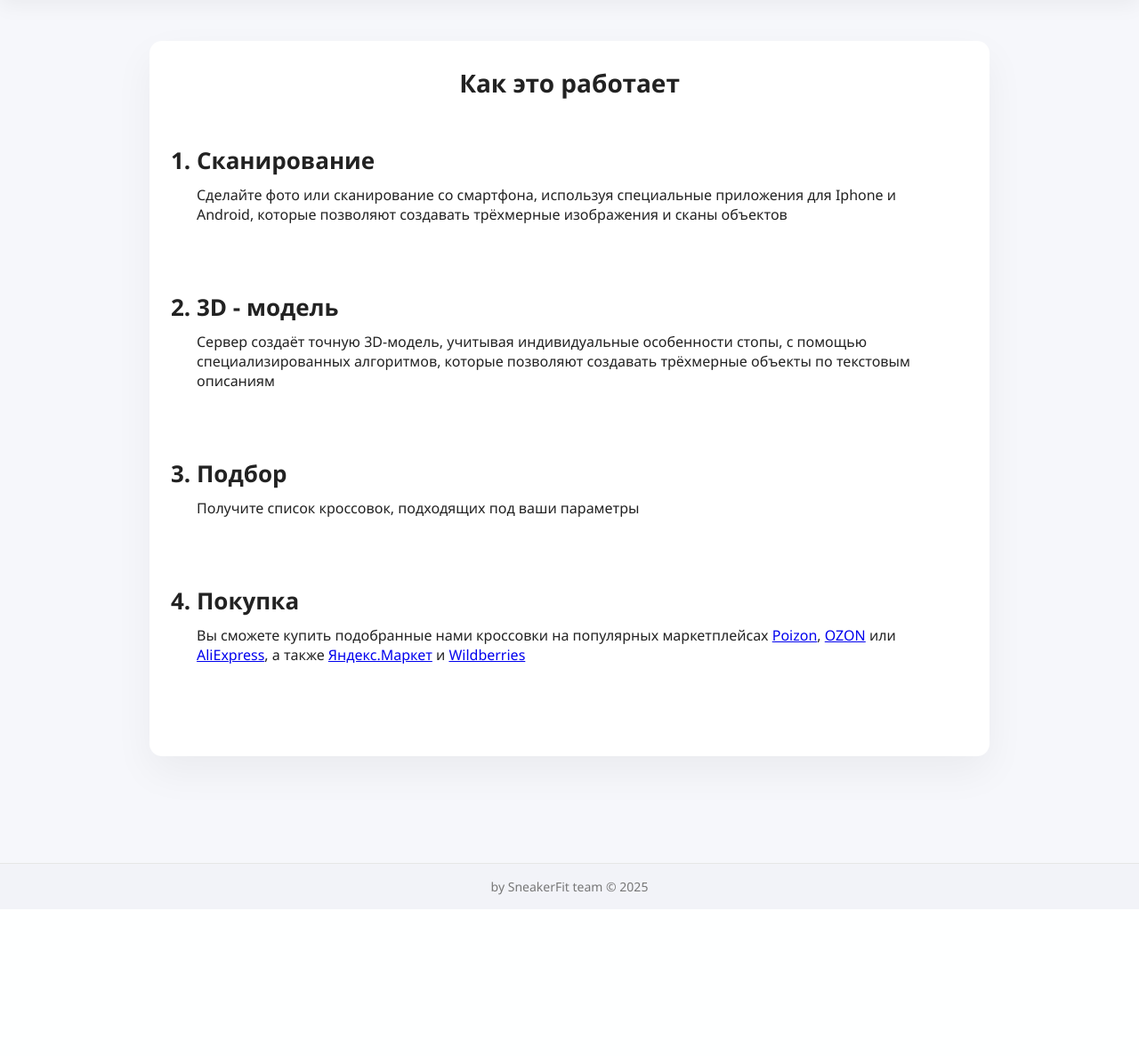
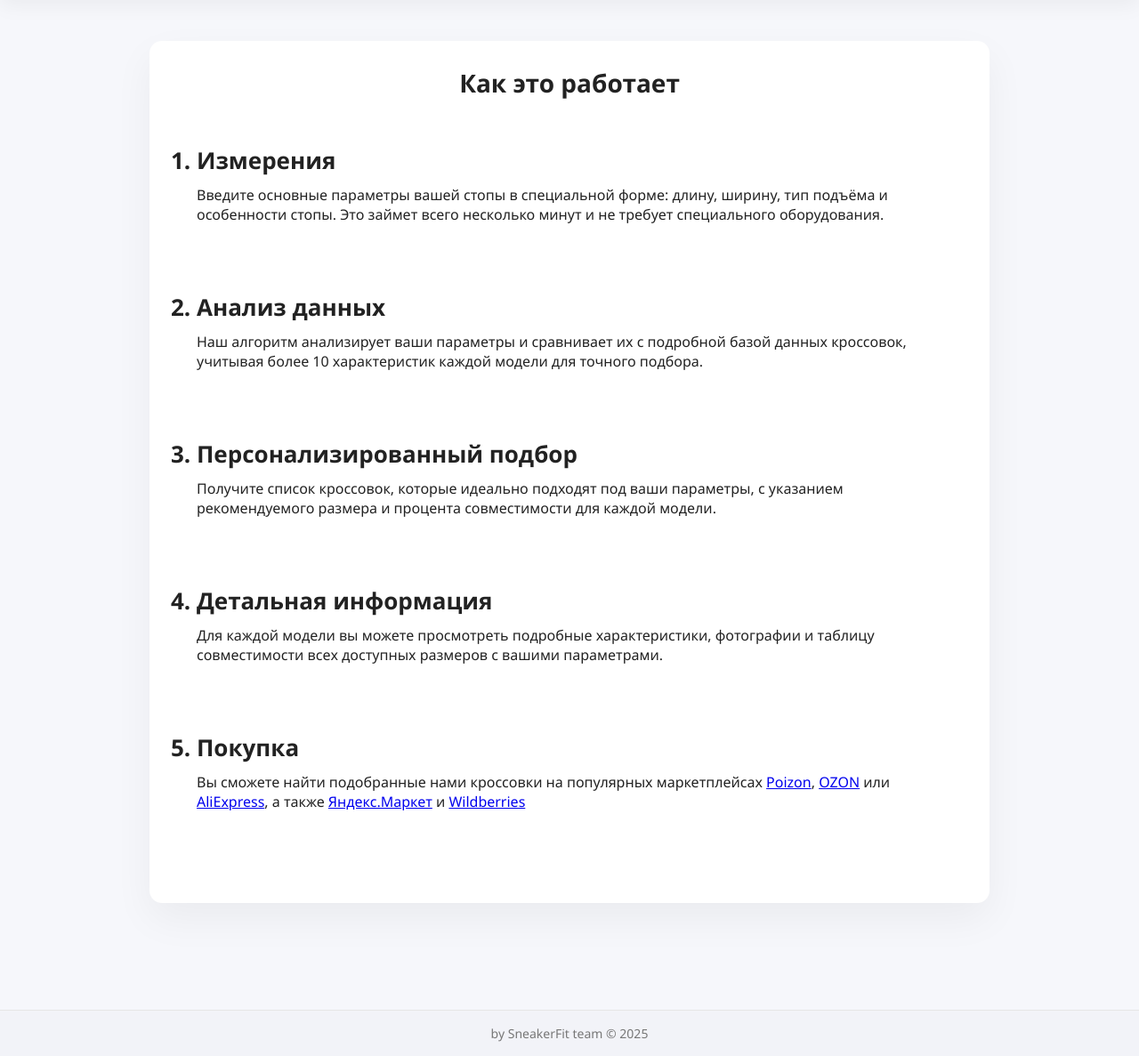
Before and after one commit to Lishankov/SneakerFit, a Flask app: page /how in a window 1280 px wide. Shown: the part 74-1261 px from the top of the page at 89% size. Before the commit the page ends 1080 px from the top, so only its background shows below. Run offline with Flask 3, Linux system fonts and the light colour scheme.

Commit message:
chande text in how

```diff
--- a/SneakerFit/templates/how.html
+++ b/SneakerFit/templates/how.html
@@ -30,14 +30,16 @@
         <div class="card" style="animation: fadeIn 0.4s;">
             <h1 style="text-align:center">Как это работает</h1>
             <ol style="margin: 50px 25px">
-                <li style="font-size:26px; font-weight: bold">Сканирование</li>
-                <p style="margin: 10px 0 75px 0">Сделайте фото или сканирование со смартфона, используя специальные приложения для Iphone и Android, которые позволяют создавать трёхмерные изображения и сканы объектов</p>
-                <li style="font-size:26px; font-weight: bold">3D - модель</li>
-                <p style="margin: 10px 0 75px 0">Сервер создаёт точную 3D-модель, учитывая индивидуальные особенности стопы, с помощью специализированных алгоритмов, которые позволяют создавать трёхмерные объекты по текстовым описаниям</p>
-                <li style="font-size:26px; font-weight: bold">Подбор</li>
-                <p style="margin: 10px 0 75px 0">Получите список кроссовок, подходящих под ваши параметры</p>
+                <li style="font-size:26px; font-weight: bold">Измерения</li>
+                <p style="margin: 10px 0 75px 0">Введите основные параметры вашей стопы в специальной форме: длину, ширину, тип подъёма и особенности стопы. Это займет всего несколько минут и не требует специального оборудования.</p>
+                <li style="font-size:26px; font-weight: bold">Анализ данных</li>
+                <p style="margin: 10px 0 75px 0">Наш алгоритм анализирует ваши параметры и сравнивает их с подробной базой данных кроссовок, учитывая более 10 характеристик каждой модели для точного подбора.</p>
+                <li style="font-size:26px; font-weight: bold">Персонализированный подбор</li>
+                <p style="margin: 10px 0 75px 0">Получите список кроссовок, которые идеально подходят под ваши параметры, с указанием рекомендуемого размера и процента совместимости для каждой модели.</p>
+                <li style="font-size:26px; font-weight: bold">Детальная информация</li>
+                <p style="margin: 10px 0 75px 0">Для каждой модели вы можете просмотреть подробные характеристики, фотографии и таблицу совместимости всех доступных размеров с вашими параметрами.</p>
                 <li style="font-size:26px; font-weight: bold">Покупка</li>
-                <p style="margin: 10px 0 75px 0">Вы сможете купить подобранные нами кроссовки на популярных маркетплейсах <a href="https://poizon.ru/">Poizon</a>, <a href="https://www.ozon.ru/">OZON</a> или <a href="https://aliexpress.ru/">AliExpress</a>, а также <a href="https://market.yandex.ru/">Яндекс.Маркет</a> и <a href="https://www.wildberries.ru/">Wildberries</a></p>
+                <p style="margin: 10px 0 75px 0">Вы сможете найти подобранные нами кроссовки на популярных маркетплейсах <a href="https://poizon.ru/">Poizon</a>, <a href="https://www.ozon.ru/">OZON</a> или <a href="https://aliexpress.ru/">AliExpress</a>, а также <a href="https://market.yandex.ru/">Яндекс.Маркет</a> и <a href="https://www.wildberries.ru/">Wildberries</a></p>
             </ol>
         </div>
     </div>
```
Also changed, not shown: SneakerFit/static/models photo/Jordan Courtside 23 mid/1.jpg (added), SneakerFit/static/models photo/Jordan Courtside 23 mid/2.jpg (added), SneakerFit/static/models photo/Jordan Courtside 23 mid/3.jpg (added), SneakerFit/static/models photo/Jordan Courtside 23 mid/4.jpg (added), SneakerFit/static/models photo/Jordan Courtside 23 mid/5.jpg (added), SneakerFit/static/models photo/Jordan Courtside 23 mid/6.jpg (added), SneakerFit/static/models photo/Jordan Courtside 23 mid/7.jpg (added).
